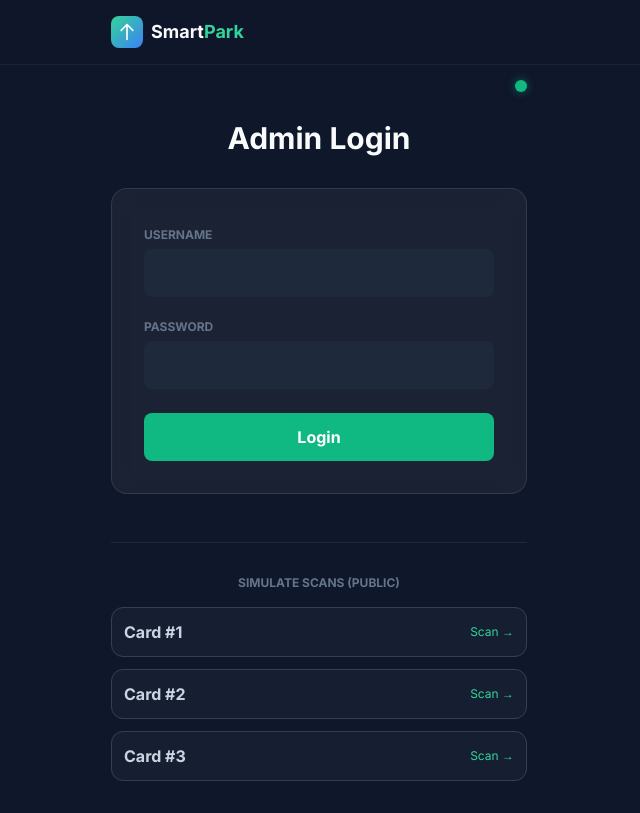
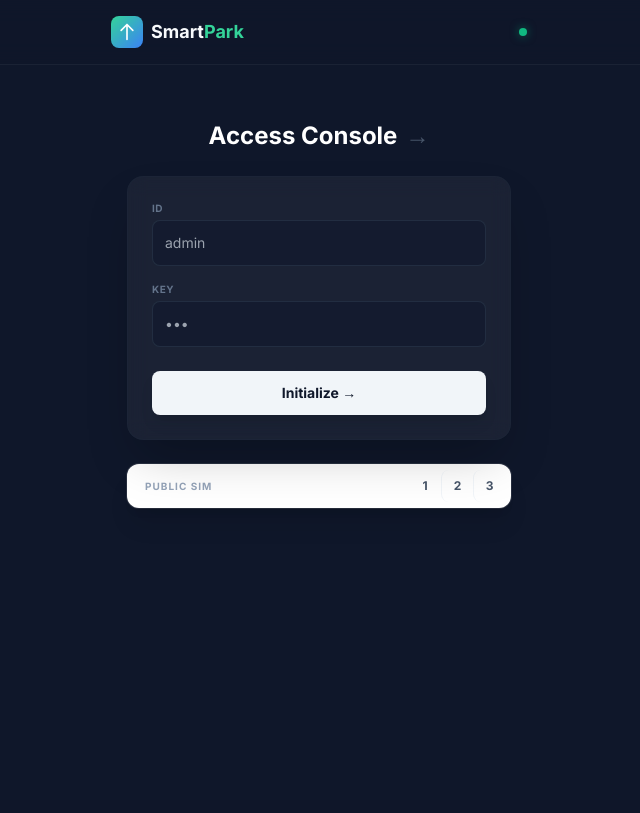
Before and after one commit to johnjoji2006/smartpark-flask, a Flask app: template templates/index.html in a window 1280 px wide. Shown: the whole page, without its empty margins (321-961 px from the left). After the commit the page ends 509 px from the top, so only its background shows below. Run offline with Flask 3, Linux system fonts and the light colour scheme; the template is opened without the code that fills it, so the values that code supplies are empty; some libraries are stand-ins or nearby versions.

Commit message:
Add files via upload

```diff
--- a/app.py
+++ b/app.py
@@ -88,11 +88,8 @@ HTML_TEMPLATE = """
                 <span class="font-bold text-xl tracking-tight text-white">SmartPark</span>
             </div>
             <div class="flex items-center gap-4">
-                 <div class="flex items-center gap-2 px-3 py-1 rounded-full bg-slate-800 border border-slate-700">
-                    <div id="connectionStatus" class="w-2 h-2 rounded-full bg-red-500 animate-pulse"></div>
-                    <span class="text-xs font-medium text-slate-300 uppercase tracking-wider">System</span>
-                 </div>
-                 <button id="logoutBtn" class="hidden text-sm font-medium text-slate-300 hover:text-white transition-colors">Log Out</button>
+                 <div id="connectionStatus" class="w-2 h-2 rounded-full bg-red-500 animate-pulse" title="System Status"></div>
+                 <button id="logoutBtn" class="hidden text-xs font-bold bg-slate-800 hover:bg-slate-700 px-4 py-2 rounded-lg border border-slate-700 transition-colors text-white uppercase tracking-wider">Log Out</button>
             </div>
         </div>
     </nav>
@@ -129,7 +126,7 @@ HTML_TEMPLATE = """
                 const newCardsData = await res.json();
 
                 const statusEl = document.getElementById('connectionStatus');
-                statusEl.className = "w-2 h-2 rounded-full bg-emerald-500 transition-colors duration-300";
+                statusEl.className = "w-2 h-2 rounded-full bg-emerald-500 shadow-[0_0_10px_rgba(16,185,129,0.5)] transition-colors duration-300";
 
                 // Deep compare to prevent stutter
                 if (JSON.stringify(cardsData) !== JSON.stringify(newCardsData)) {
@@ -232,15 +229,18 @@ HTML_TEMPLATE = """
                             The enterprise-grade solution for vehicle management. Secure, fast, and built for scale.
                         </p>
 
-                        <div class="flex justify-center gap-4">
-                            <button onclick="navigateToLogin()" class="bg-slate-900 hover:bg-black text-white px-8 py-3.5 rounded-lg font-semibold shadow-sm transition-all text-sm flex items-center gap-2">
+                        <div class="flex flex-col items-center gap-6">
+                            <button onclick="navigateToLogin()" class="w-full max-w-xs bg-slate-900 hover:bg-black text-white px-8 py-4 rounded-xl font-bold shadow-lg shadow-slate-900/10 transition-all text-sm flex items-center justify-center gap-2 transform hover:-translate-y-1">
                                 Access Console <i class="ph-bold ph-arrow-right"></i>
                             </button>
-                            <div class="flex items-center gap-2 bg-white px-4 py-3.5 rounded-lg border border-slate-200 shadow-sm">
-                                <span class="text-xs font-bold text-slate-400 uppercase mr-2">Public Sim</span>
-                                ${[1, 2, 3].map(id => `
-                                    <button onclick="navigateToCard(${id})" class="text-slate-500 hover:text-indigo-600 font-bold text-sm px-2 transition-colors">${id}</button>
-                                `).join('<span class="text-slate-200">|</span>')}
+
+                            <div class="flex items-center gap-0 divide-x divide-slate-100 bg-white p-1.5 rounded-xl border border-slate-200 shadow-sm">
+                                <span class="text-[10px] font-bold text-slate-400 uppercase tracking-wider px-3">Public Sim</span>
+                                <div class="flex items-center px-1">
+                                    ${[1, 2, 3].map(id => `
+                                        <button onclick="navigateToCard(${id})" class="text-slate-500 hover:text-indigo-600 hover:bg-slate-50 font-bold text-sm w-8 h-8 rounded-lg transition-colors flex items-center justify-center">${id}</button>
+                                    `).join('')}
+                                </div>
                             </div>
                         </div>
                     </div>
--- a/templates/index.html
+++ b/templates/index.html
@@ -37,14 +37,19 @@
                 </div>
                 <span class="font-bold text-lg">Smart<span class="text-emerald-400">Park</span></span>
             </div>
-            <button id="logoutBtn" class="hidden text-sm text-slate-400 hover:text-white">Logout</button>
+            <div class="flex items-center gap-4">
+                <div id="connectionStatus" class="w-2 h-2 rounded-full bg-red-500 animate-pulse" title="Disconnected">
+                </div>
+                <button id="logoutBtn"
+                    class="hidden text-xs font-bold bg-slate-800 hover:bg-slate-700 px-4 py-2 rounded-lg border border-slate-700 transition-colors text-white uppercase tracking-wider">Log
+                    Out</button>
+            </div>
         </div>
     </nav>
 
     <!-- Main App -->
     <main class="flex-grow pt-20 pb-8 px-4 w-full max-w-md mx-auto relative">
-        <div id="connectionStatus" class="absolute top-20 right-4 w-3 h-3 rounded-full bg-red-500 animate-pulse"
-            title="Disconnected"></div>
+
         <div id="app"></div>
     </main>
 
@@ -64,7 +69,7 @@
 
                 // Update Sync Indicator
                 const statusEl = document.getElementById('connectionStatus');
-                statusEl.className = "absolute top-20 right-4 w-3 h-3 rounded-full bg-emerald-500 shadow-[0_0_10px_rgba(16,185,129,0.5)]";
+                statusEl.className = "w-2 h-2 rounded-full bg-emerald-500 shadow-[0_0_10px_rgba(16,185,129,0.5)]";
                 statusEl.title = "Connected";
 
                 // Refresh UI
@@ -73,7 +78,7 @@
             } catch (e) {
                 console.error("Sync Error", e);
                 const statusEl = document.getElementById('connectionStatus');
-                statusEl.className = "absolute top-20 right-4 w-3 h-3 rounded-full bg-red-500 animate-pulse";
+                statusEl.className = "w-2 h-2 rounded-full bg-red-500 animate-pulse";
                 statusEl.title = "Connection Error - Retrying...";
             }
         }
@@ -162,29 +167,35 @@
 
         function renderLogin(container) {
             container.innerHTML = `
-                <div class="mt-10 animate-fade-in text-center">
-                    <h1 class="text-3xl font-bold mb-8">Admin Login</h1>
-                    <form onsubmit="handleLogin(event)" class="glass p-8 rounded-2xl flex flex-col gap-4 text-left">
+                <div class="mt-10 animate-fade-in max-w-sm mx-auto">
+                    <h1 class="text-2xl font-bold mb-6 text-center text-white flex items-center justify-center gap-2">
+                        Access Console <span class="text-slate-600">&rarr;</span>
+                    </h1>
+
+                    <form onsubmit="handleLogin(event)" class="glass p-6 rounded-2xl flex flex-col gap-4 text-left border border-slate-800/50 shadow-2xl">
                         <div>
-                            <label class="text-xs font-bold text-slate-500 uppercase">Username</label>
-                            <input type="text" id="username" class="w-full bg-slate-800 border-slate-700 rounded-lg p-3 text-white focus:border-emerald-500 outline-none mt-1" placeholder="">
+                            <label class="text-[10px] font-bold text-slate-500 uppercase tracking-wider mb-1 block">ID</label>
+                            <input type="text" id="username" class="w-full bg-slate-900/50 border border-slate-700/50 rounded-lg p-3 text-sm text-white focus:border-emerald-500 focus:bg-slate-900 outline-none transition-all" placeholder="admin">
                         </div>
                         <div>
-                            <label class="text-xs font-bold text-slate-500 uppercase">Password</label>
-                            <input type="password" id="password" class="w-full bg-slate-800 border-slate-700 rounded-lg p-3 text-white focus:border-emerald-500 outline-none mt-1" placeholder="">
+                            <label class="text-[10px] font-bold text-slate-500 uppercase tracking-wider mb-1 block">Key</label>
+                            <input type="password" id="password" class="w-full bg-slate-900/50 border border-slate-700/50 rounded-lg p-3 text-sm text-white focus:border-emerald-500 focus:bg-slate-900 outline-none transition-all" placeholder="•••">
                         </div>
-                        <button type="submit" class="bg-emerald-500 hover:bg-emerald-600 text-white font-bold py-3 rounded-lg mt-2 transition-all">Login</button>
+                        <button type="submit" class="w-full bg-slate-100 hover:bg-white text-slate-900 font-bold py-3 rounded-lg mt-2 transition-all shadow-lg text-sm">
+                            Initialize &rarr;
+                        </button>
                     </form>
 
-                    <div class="mt-12 pt-8 border-t border-slate-800">
-                        <p class="text-xs font-bold text-slate-500 uppercase mb-4">Simulate Scans (Public)</p>
-                        <div class="grid gap-3">
-                            ${[1, 2, 3].map(id => `
-                                <div onclick="navigateToCard(${id})" class="cursor-pointer flex items-center justify-between p-3 rounded-xl bg-slate-800/50 hover:bg-slate-800 border border-slate-700">
-                                    <span class="font-bold text-slate-300">Card #${id}</span>
-                                    <span class="text-xs text-emerald-400">Scan &rarr;</span>
-                                </div>
-                            `).join('')}
+                    <div class="mt-6">
+                        <div class="bg-white rounded-xl p-1.5 flex items-center justify-between shadow-xl ring-1 ring-white/10">
+                            <span class="text-[10px] font-bold text-slate-400 uppercase tracking-widest pl-3">Public Sim</span>
+                            <div class="flex items-center">
+                                ${[1, 2, 3].map(id => `
+                                    <div onclick="navigateToCard(${id})" class="w-8 h-8 flex items-center justify-center rounded-lg hover:bg-slate-100 cursor-pointer text-slate-600 font-bold transition-colors text-xs border-l border-slate-100 first:border-l-0">
+                                        ${id}
+                                    </div>
+                                `).join('')}
+                            </div>
                         </div>
                     </div>
                 </div>
```
